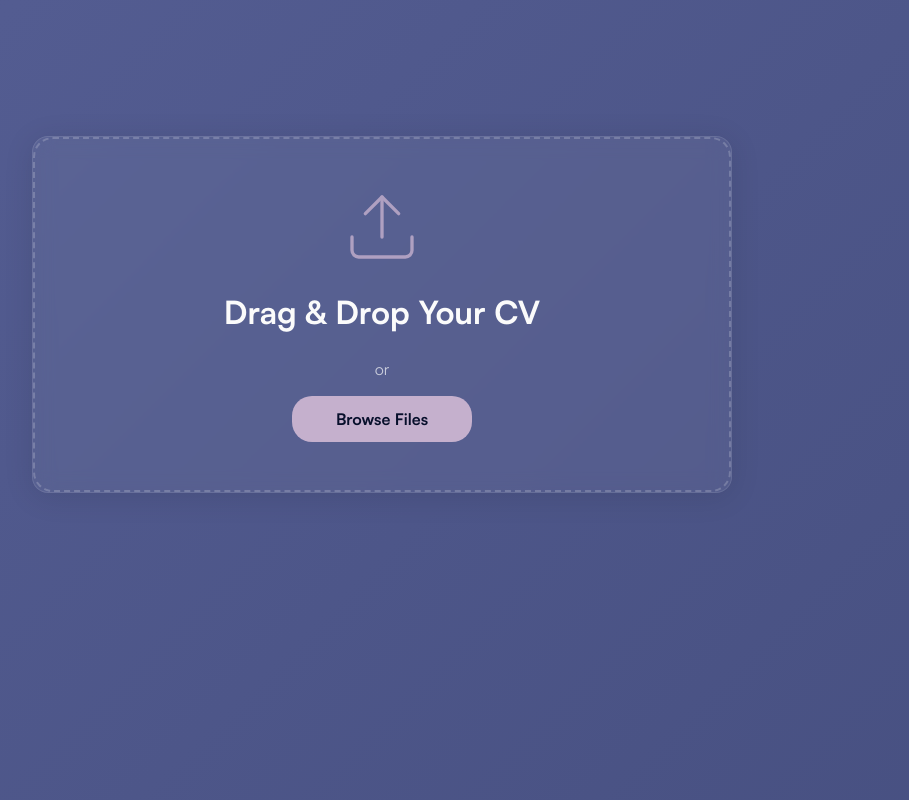
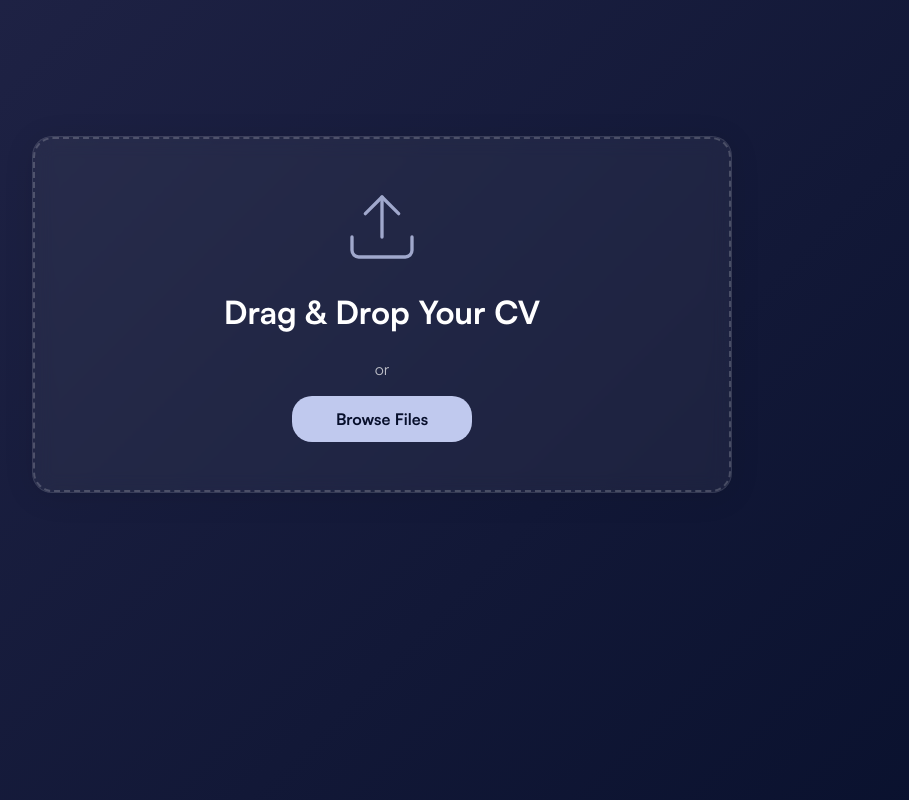
Before and after one commit to es2323/PROJECT-LEVI, a Vue app in the folder frontend/: page / in a window 1280 px wide. Shown: the part 1020-1820 px from the top of the page, without its empty margins (258-1167 px from the left). Built offline with nearby package versions, Linux system fonts and the light colour scheme.

Commit message:
Task: BG fix

```diff
--- a/frontend/src/components/CVUploader.vue
+++ b/frontend/src/components/CVUploader.vue
@@ -162,7 +162,7 @@ async function handleSubmit() {
   border: 1px solid rgba(251, 251, 251, 0.1);
 
   /* A slightly larger radius looks better with glass */
-  border-radius: 16px;
+  border-radius: 20px;
 
   box-shadow: 0 4px 30px rgba(0, 0, 0, 0.1);
 
--- a/frontend/src/style.css
+++ b/frontend/src/style.css
@@ -32,16 +32,16 @@ html {
 /*Colors*/
 :root {
   --background-color: #070F2B;
-  --text-color: #FBFBFB;
-  --accent-color: #C5B0CD;
+  --text-color: #ffffff;
+  --accent-color: #C0C9EE;
 }
 
 /* --- Step 3: Apply Styles Globally --- */
 /* These styles apply to the entire application. */
 body {
-  background: linear-gradient(-45deg, #070F2B, #535C91, #070F2B);
+  background: linear-gradient(-45deg, #C0C9EE, #070F2B, #8E7DBE);
   background-size: 400% 400%;
-  animation: gradient 15s ease infinite;
+  animation: gradient 40s ease infinite;
 
   color: var(--text-color);
   font-family: 'Satoshi', sans-serif;
```
